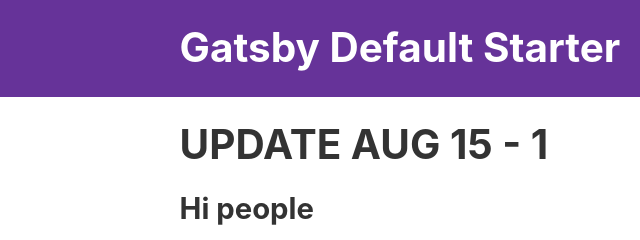
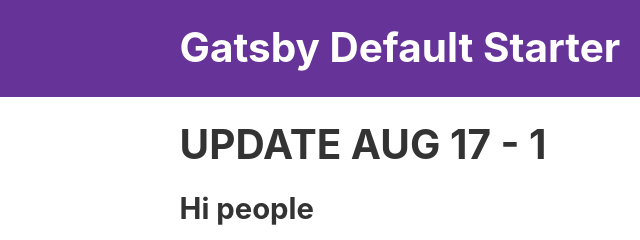
Before and after one commit to jade-framework/gatsby-default, a Gatsby site: page / in a window 1280 px wide. Shown: the top 240 px of the page, 0-640 px from the left. Built offline with nearby package versions, Linux system fonts and the light colour scheme; Gatsby itself is replaced by a stand-in of ours.

Commit message:
update index

```diff
--- a/src/pages/index.js
+++ b/src/pages/index.js
@@ -8,7 +8,7 @@
 const IndexPage = () => (
   <Layout>
     <SEO title="Home" />
-    <h1>UPDATE AUG 15 - 1</h1>
+    <h1>UPDATE AUG 17 - 1</h1>
     <h2>Hi people</h2>
     <p>Welcome to your new Gatsby site.</p>
     <p>Now go build something great.</p>
```
